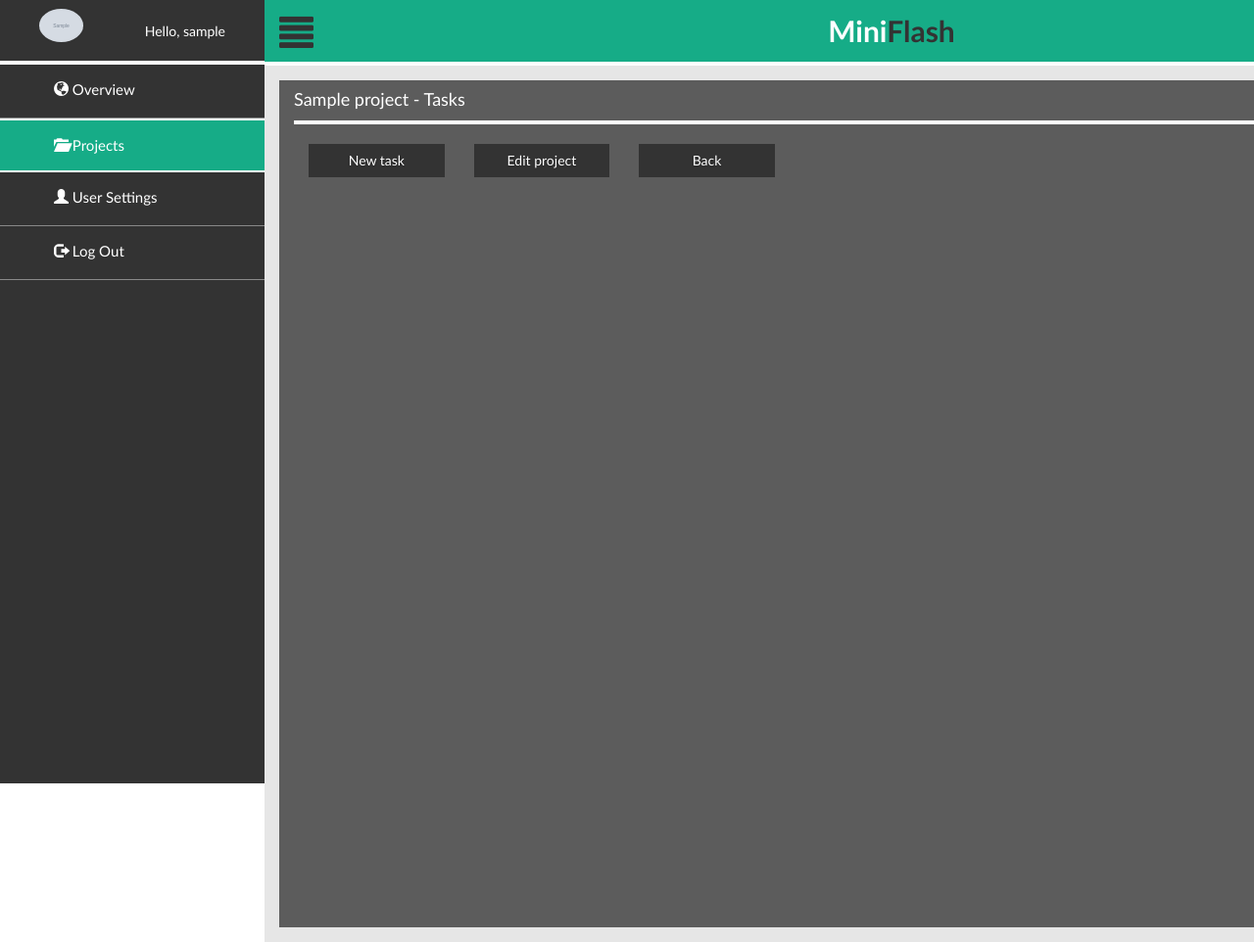
After one commit to marlic1337/MiniFlash, a Django app: a page that uses MiniFlash/templates/authenticated/project/project_detail.html in a window 1280 px wide. The commit adds this page. Shown: the whole page at 98% size. Run offline with Django 3.2, Linux system fonts and the light colour scheme; a user stored in the database is signed in; tables that the repository leaves empty hold one stand-in row (values such as "Sample post"); grey boxes marked "Sample" are stand-in pictures; some libraries are stand-ins or nearby versions.

Commit message:
edit project

```diff
--- a/MiniFlash/Project/urls.py
+++ b/MiniFlash/Project/urls.py
@@ -3,4 +3,6 @@ from django.conf.urls import url, patterns
 urlpatterns = patterns('Project.views',
     url(r'^projects$', 'my_projects', name='my_projects'),
     url(r'^projects/add$', 'add_project', name='add_project'),
+    url(r'^projects/(?P<id>\d+)$$', 'project_detail', name='project_detail'),
+    url(r'^projects/edit/(?P<id>\d+)$$', 'edit_project', name='edit_project'),
 )
--- a/MiniFlash/Project/views.py
+++ b/MiniFlash/Project/views.py
@@ -6,6 +6,7 @@ from django.http import HttpResponseRedirect
 from django.contrib import messages
 from django.core.urlresolvers import reverse
 from models import Project
+from django.shortcuts import get_object_or_404
 
 @login_required
 def my_projects(request):
@@ -23,3 +24,22 @@ def add_project(request):
 	else:
 		form = ProjectForm()
 	return render_to_response('authenticated/project/add_project.html', locals(), context_instance=RequestContext(request))
+
+@login_required
+def project_detail(request, id):
+	project = get_object_or_404(Project, id=id)
+	return render_to_response('authenticated/project/project_detail.html', locals(), context_instance=RequestContext(request))
+
+@login_required
+def edit_project(request, id):
+	project = get_object_or_404(Project, id=id)
+	#TODO: check if user is owner
+	if request.method == "POST":
+		form = ProjectForm(request.POST, instance=project, user=request.user)
+		if form.is_valid():
+			form.save(request)
+			messages.success(request, 'Project edited successfully.')
+			return HttpResponseRedirect(reverse('project_detail', kwargs={'id': id}))
+	else:
+		form = ProjectForm(instance=project)
+	return render_to_response('authenticated/project/edit_project.html', locals(), context_instance=RequestContext(request))
--- a/MiniFlash/static/css/authenticated.css
+++ b/MiniFlash/static/css/authenticated.css
@@ -82,7 +82,7 @@
 #auth_additional_right{
     padding-top: 10px;
     padding-bottom: 10px;
-    background-color: #FF8137;
+    background-color: #333333;
     min-height: 865px;
     border-left: 4px solid #ffffff;
     color: #ffffff;
--- a/MiniFlash/templates/authenticated/project/add_project.html
+++ b/MiniFlash/templates/authenticated/project/add_project.html
@@ -13,8 +13,8 @@
                 <form action="" method="post" novalidate>
                     {% csrf_token %}
                     {% bootstrap_form form %}
-                    <div class="col-xs-6 no_padding_left"><input id="public_submit" type="submit" value="Create" class="graphite-flat-button" /></div>
-                    <div class="col-xs-6 no_padding_right"><a href="{% url 'my_projects' %}" class="graphite-flat-button button-a">Cancel</a></div>
+                    <div class="col-xs-6 no_padding_left"><input id="public_submit" type="submit" value="{% block submit_value %}Create{% endblock %}" class="graphite-flat-button" /></div>
+                    <div class="col-xs-6 no_padding_right"><a href="{% block cancel_url %}{% url 'my_projects' %}{% endblock %}" class="graphite-flat-button button-a">Cancel</a></div>
                 </form>
             </div>
         </div>
--- a/MiniFlash/templates/authenticated/project/my_projects.html
+++ b/MiniFlash/templates/authenticated/project/my_projects.html
@@ -16,7 +16,7 @@
         <div class="row">
             <div class="col-md-12">
                 {% for project in my_projects %}
-                    <a href="#"><div class="col-md-2 project_tile">
+                    <a href="{% url 'project_detail' project.id %}"><div class="col-md-2 project_tile">
                         <p class="center_vertical">{{ project.name }}</p>
                     </div></a>
                 {% endfor %}
--- /dev/null
+++ b/MiniFlash/templates/authenticated/project/project_detail.html
@@ -0,0 +1,33 @@
+{% extends 'authenticated/authenticated_base.html' %}
+
+{% block projects_active %}menu_item_active{% endblock %}
+
+{% block container_header %}<h4>{{ project.name }} - Tasks</h4>{% endblock %}
+
+{% block auth_main_content %}
+
+    <div class="container-fluid margin_top">
+        <div class="row">
+            <div class="col-md-2">
+                <a href="#" class="graphite-flat-button button-a">New task</a>
+            </div>
+            <div class="col-md-2">
+                <a href="{% url 'edit_project' project.id %}" class="graphite-flat-button button-a">Edit project</a>
+            </div>
+            <div class="col-md-2">
+                <a href="{% url 'my_projects' %}" class="graphite-flat-button button-a">Back</a>
+            </div>
+        </div>
+
+        {% comment %}<div class="row">
+            <div class="col-md-12">
+                {% for project in my_projects %}
+                    <a href="#"><div class="col-md-2 project_tile">
+                        <p class="center_vertical">{{ project.name }}</p>
+                    </div></a>
+                {% endfor %}
+            </div>
+        </div>{% endcomment %}
+    </div>
+
+{% endblock %}
```
Also changed, not shown: MiniFlash/templates/authenticated/project/edit_project.html (added, +7 -0 lines).
